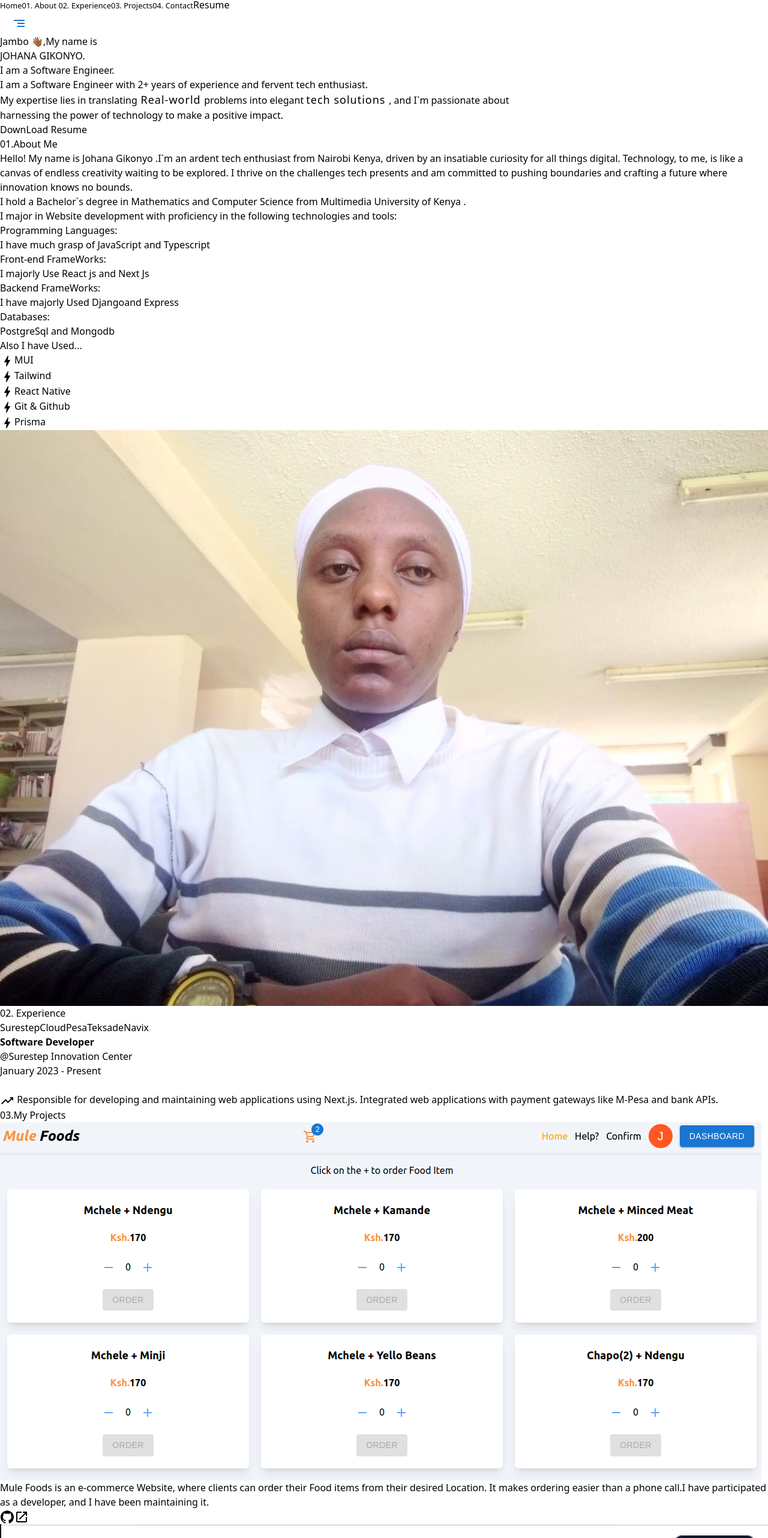
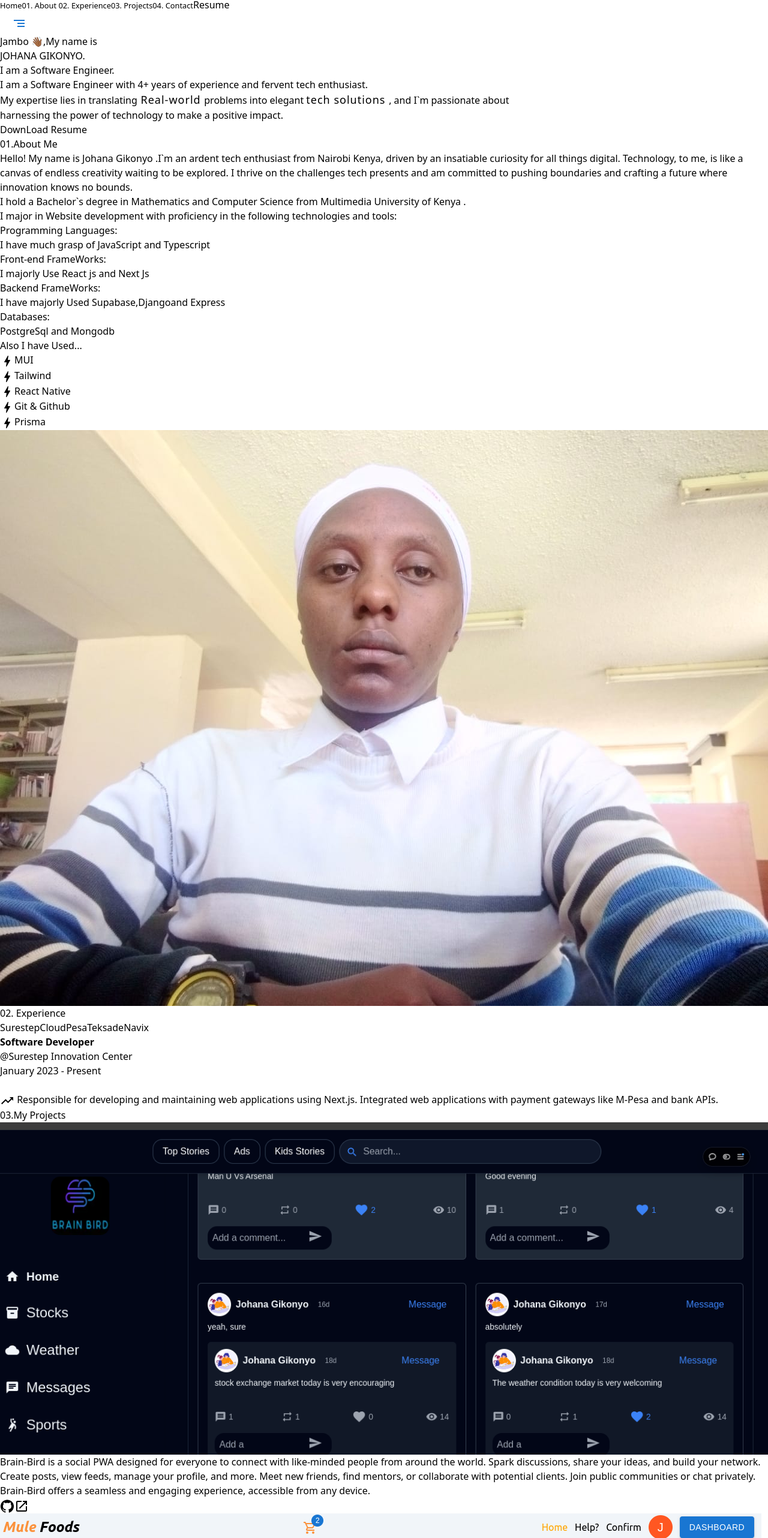
Before and after one commit to JohanaGikonyo/JgKihiu-portfolio, a React (Vite) app in the folder frontend/: page / in a window 1280 px wide. Shown: the part 236-2800 px from the top of the page at 60% size. Built offline with nearby package versions, Linux system fonts and the light colour scheme.

Commit message:
added brain_bird

```diff
--- a/frontend/src/Componenets/Home.jsx
+++ b/frontend/src/Componenets/Home.jsx
@@ -8,7 +8,7 @@ function Home() {
             <h1 className="text-slate-400 font-extrabold text-5xl">I am a Software Engineer.</h1>
             <div>
                 <h2>
-                    I am a Software Engineer with 2+ years of experience and fervent tech enthusiast.
+                    I am a Software Engineer with 4+ years of experience and fervent tech enthusiast.
                     <br />
                     My expertise lies in translating
 
--- a/frontend/src/Componenets/Section1.jsx
+++ b/frontend/src/Componenets/Section1.jsx
@@ -39,7 +39,7 @@ function Section1() {
         </div>
         <div className="text-xl mt-5 lg:flex items-center gap-1">
           <h1 className="text-xl  font-extrabold">Backend FrameWorks:</h1>I have majorly Used{" "}
-          <span className="text-teal-400">Django</span>and <span className="text-teal-400">Express</span>
+          <span className="text-teal-400"> Supabase,Django</span>and <span className="text-teal-400">Express</span>
         </div>
         <div className="text-xl mt-5 lg:flex items-center gap-1">
           <h1 className="text-xl  font-extrabold">Databases:</h1>
--- a/frontend/src/Componenets/Section3.jsx
+++ b/frontend/src/Componenets/Section3.jsx
@@ -1,7 +1,7 @@
 import img1 from "./images/e-commerce.png";
 import img2 from "./images/cluster.png";
 import img3 from "./images/travel.png";
-
+import img4 from './images/brain_bird.png'
 import GitHubIcon from "@mui/icons-material/GitHub";
 import OpenInNewIcon from "@mui/icons-material/OpenInNew";
 function Section3() {
@@ -16,6 +16,30 @@ function Section3() {
         </span>
       </div>
       <div className="flex lg:flex-row flex-col items-center gap-5  justify-around lg:flex-wrap">
+
+      <div className="relative ">
+          <a href="https://brain-bird.vercel.app/">
+            {" "}
+            <img src={img4} alt="" className="h-60  w-80 object-contain rounded-lg p-2" />
+          </a>
+          <div className="bg-slate-300 text-black rounded-lg p-2 absolute -my-20   flex flex-col">
+            <p>
+            Brain-Bird is a social PWA designed for everyone to connect with like-minded people from around the world. Spark discussions, share your ideas, and build your network. Create posts, view feeds, manage your profile, and more. Meet new friends, find mentors, or collaborate with potential clients. Join public communities or chat privately. Brain-Bird offers a seamless and engaging experience, accessible from any device.</p>
+            <div className="flex justify-end">
+              <a href="https://github.com/JohanaGikonyo/brain_bird">
+                <GitHubIcon />
+              </a>
+
+              <span>
+                <a href="https://brain-bird.vercel.app/">
+                  <OpenInNewIcon />
+                </a>
+              </span>
+            </div>
+          </div>
+        </div>
+
+
         <div className="relative ">
           <a href="https://mulefoods.com/">
             {" "}
@@ -23,9 +47,7 @@ function Section3() {
           </a>
           <div className="bg-slate-300 text-black rounded-lg p-2 absolute -my-20   flex flex-col">
             <p>
-              Mule Foods is an e-commerce Website, where clients can order their Food items from their desired Location.
-              It makes ordering easier than a phone call.I have participated as a developer, and I have been maintaining
-              it.
+            Mule Foods simplifies your grocery shopping experience. Order your favorite food items online from your preferred local stores and have them delivered right to your doorstep. Say goodbye to the hassle of phone calls and long queues.
             </p>
             <div className="flex justify-end">
               <a href="https://github.com/JohanaGikonyo/Mule-Foods">
@@ -50,8 +72,9 @@ function Section3() {
           </div>
           <div className="bg-slate-300 text-black rounded-lg p-2 absolute -my-20">
             <p>
-              An appealing UI for travelling application, where users can get the detail information about the Hilink
-              travel.
+            Hilink: Your Personalized Travel Companion <br></br>
+
+Experience the world with Hilink, your go-to travel app. Discover stunning destinations, plan your trips with ease, and book unforgettable experiences.
             </p>
             <div className="flex justify-end items-center m-0.5">
               <a href="https://github.com/JohanaGikonyo/testapp">
@@ -77,9 +100,8 @@ function Section3() {
           </div>
           <div className="bg-slate-300 text-black rounded-lg p-2 absolute -my-20">
             <p>
-              This is a cluster point calculator, helping students joining higher education levels, to easily calculate
-              and know their cluster points for easier selection of courses.
-            </p>
+            Make Informed Course Choices<br></br>
+            Our cluster point calculator helps you easily determine your eligibility for various courses, saving you time and effort. </p>
             <div className="flex justify-end items-center m-0.5">
               <a href="https://github.com/JohanaGikonyo/clusterCalculations2024">
                 <GitHubIcon />
```
Also changed, not shown: frontend/src/Componenets/images/brain_bird.png (added).
